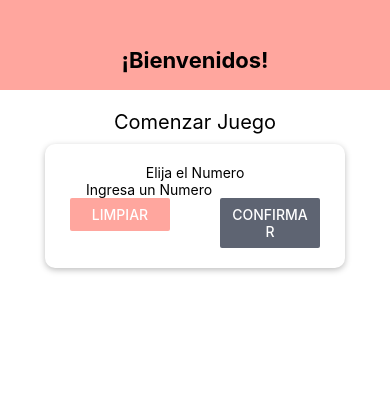
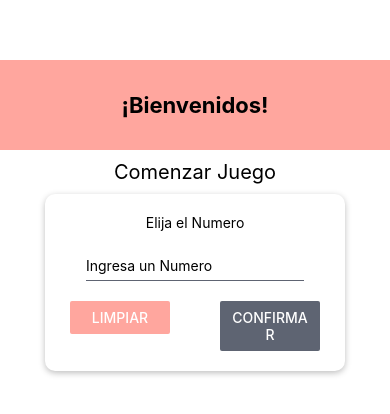
Before and after one commit to sotopro/clase6coderhouse, a React Native app: screen / in a window 390 px wide. Shown: the top 414 px of the page. Built offline with nearby package versions, Linux system fonts and the light colour scheme.

Commit message:
[feature] - create input & style & keyboard dismiss feature

```diff
--- a/src/components/header/styles.js
+++ b/src/components/header/styles.js
@@ -5,14 +5,14 @@ export const styles = StyleSheet.create({
   container: {
     width: "100%",
     height: 90,
-        paddingTop: 30,
+    marginTop: 60,
     backgroundColor: Colors.primary,
-        alignItems: 'center',
-        justifyContent: 'center'
+    alignItems: "center",
+    justifyContent: "center",
   },
   title: {
     color: Colors.textColorPrimary,
     fontSize: 22,
-        fontWeight: 'bold'
-    }
+    fontWeight: "bold",
+  },
 });
--- a/src/components/index.js
+++ b/src/components/index.js
@@ -1,2 +1,3 @@
-export { default as Header} from './header/index';
-export { default as Card} from './card/index';
+export { default as Header } from "./header/index";
+export { default as Card } from "./card/index";
+export { default as Input } from "./input/index";
--- /dev/null
+++ b/src/components/input/index.js
@@ -0,0 +1,9 @@
+import react from "react";
+import { TextInput } from "react-native";
+import { styles } from "./styles";
+
+const Input = ({ style, ...props }) => {
+  return <TextInput {...props} style={[styles.input, { ...style }]} />;
+};
+
+export default Input;
--- /dev/null
+++ b/src/components/input/styles.js
@@ -0,0 +1,11 @@
+import { StyleSheet } from "react-native";
+import Colors from "../../constants/colors";
+
+export const styles = StyleSheet.create({
+  input: {
+    height: 30,
+    borderBottomColor: Colors.secondary,
+    borderBottomWidth: 1,
+    marginVertical: 20,
+  },
+});
--- a/src/screens/start-game/index.js
+++ b/src/screens/start-game/index.js
@@ -1,28 +1,61 @@
-import React from 'react'
-import { View, Text, TextInput, Button } from 'react-native'
-import { Card } from '../../components/index'
-import { styles } from './styles'
-import Colors from '../../constants/colors'
+import React, { useState } from "react";
+import {
+  View,
+  Text,
+  TouchableWithoutFeedback,
+  Keyboard,
+  Button,
+} from "react-native";
+import { Card, Input } from "../../components/index";
+import { styles } from "./styles";
+import Colors from "../../constants/colors";
 const StartGame = () => {
+  const [enteredValue, setEnteredValue] = useState("");
+
+  const handlerInputNumber = (text) => {
+    setEnteredValue(text.replace(/[^0-9]/g, ""));
+  };
   return (
+    <TouchableWithoutFeedback
+      style={styles.containerTouchable}
+      onPress={() => {
+        Keyboard.dismiss();
+      }}
+    >
       <View style={styles.container}>
-            <Text style={styles.title}>
-                Comenzar Juego
-            </Text>
+        <Text style={styles.title}>Comenzar Juego</Text>
         <Card style={styles.inputContainer}>
           <Text>Elija el Numero</Text>
-                <TextInput placeholder='Ingresa un Numero' keyboardType='numeric' />
+          <Input
+            placeholder="Ingresa un Numero"
+            keyboardType="numeric"
+            autoCapitalize="none"
+            autoCorrect={false}
+            maxLength={2}
+            blurOnSubmit
+            onChangeText={handlerInputNumber}
+            value={enteredValue}
+          />
           <View style={styles.buttonContainer}>
             <View style={styles.button}>
-                        <Button title="Limpiar" onPress={() => null} color={Colors.primary} />
+              <Button
+                title="Limpiar"
+                onPress={() => null}
+                color={Colors.primary}
+              />
             </View>
             <View style={styles.button}>
-                        <Button title="Confirmar" onPress={() => null} color={Colors.secondary} />
+              <Button
+                title="Confirmar"
+                onPress={() => null}
+                color={Colors.secondary}
+              />
             </View>
           </View>
         </Card>
       </View>
-    )
-}
+    </TouchableWithoutFeedback>
+  );
+};
 
-export default StartGame
+export default StartGame;
--- a/src/screens/start-game/styles.js
+++ b/src/screens/start-game/styles.js
@@ -1,11 +1,15 @@
 import { StyleSheet } from "react-native";
 
 export const styles = StyleSheet.create({
+  containerTouchable: {
+    flex: 1,
+    backgroundColor: "#ffffff",
+    alignItems: "center",
+    marginVertical: 10,
+  },
   container: {
     flex: 1,
-        backgroundColor: '#ffffff',
-        alignItems: 'center',
-        marginVertical: 10,
+    alignItems: "center",
   },
   title: {
     fontSize: 20,
@@ -13,17 +17,17 @@ export const styles = StyleSheet.create({
   },
   inputContainer: {
     width: 300,
-        maxWidth: '80%',
-        alignItems: 'center',
+    maxWidth: "80%",
+    alignItems: "center",
     paddingVertical: 20,
   },
   buttonContainer: {
-        flexDirection: 'row',
-        width: '100%',
-        justifyContent: 'space-between',
+    flexDirection: "row",
+    width: "100%",
+    justifyContent: "space-between",
     paddingHorizontal: 25,
   },
   button: {
     width: 100,
-    }
+  },
 });
```
Also changed, not shown: App.js (+4 -4 lines). Lines whose indentation alone changed are shown as unchanged.
